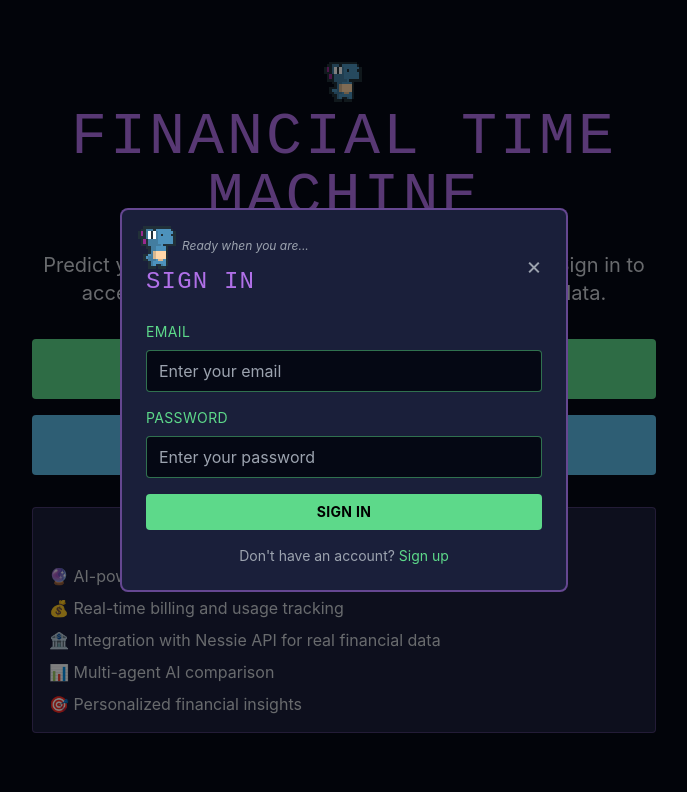
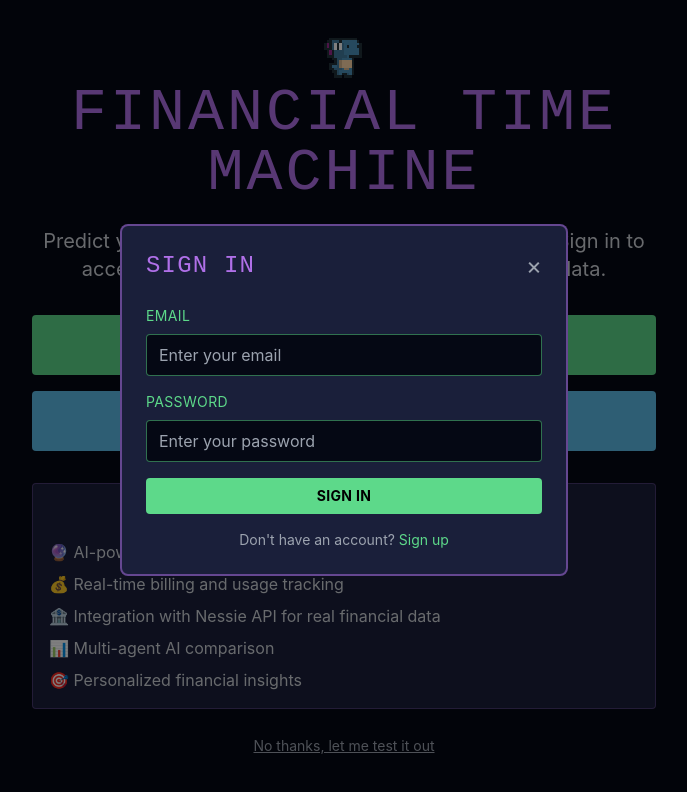
Before and after one commit to agduan/DivHacks-2025, a Next.js app: page / in a window 1280 px wide. Both pictures are taken after a click on the button "SIGN IN". Shown: the top 792 px of the page, without its empty margins (296-983 px from the left). Built offline with nearby package versions, Linux system fonts and the light colour scheme.

Commit message:
Add test button on landing page

```diff
--- a/app/page.tsx
+++ b/app/page.tsx
@@ -20,6 +20,7 @@ function MainApp() {
   const [showAuthModal, setShowAuthModal] = useState(false);
   const [authMode, setAuthMode] = useState<'signin' | 'signup'>('signin');
   const [isButtonHovered, setIsButtonHovered] = useState(false);
+  const [guestMode, setGuestMode] = useState(false);
 
   // Check URL parameters for auth mode
   useEffect(() => {
@@ -42,7 +43,7 @@ function MainApp() {
     );
   }
 
-  if (!user) {
+  if (!user && !guestMode) {
     return (
       <div className="min-h-screen bg-retro-darker flex items-center justify-center">
         <div className="text-center max-w-2xl mx-auto px-6">
@@ -96,6 +97,15 @@ function MainApp() {
               <li>📊 Multi-agent AI comparison</li>
               <li>🎯 Personalized financial insights</li>
             </ul>
+          </div>
+
+          <div className="mt-6">
+            <button
+              onClick={() => setGuestMode(true)}
+              className="text-gray-400 hover:text-neon-blue text-sm transition-colors underline"
+            >
+              No thanks, let me test it out
+            </button>
           </div>
         </div>
 
--- a/components/AuthModal.tsx
+++ b/components/AuthModal.tsx
@@ -2,7 +2,6 @@
 
 import { useState } from 'react';
 import { useAuth } from '@/contexts/AuthContext';
-import DinoSprite from '@/components/DinoSprite';
 
 interface AuthModalProps {
   isOpen: boolean;
@@ -16,7 +15,6 @@ export default function AuthModal({ isOpen, onClose, mode }: AuthModalProps) {
   const [name, setName] = useState('');
   const [loading, setLoading] = useState(false);
   const [error, setError] = useState('');
-  const [isButtonHovered, setIsButtonHovered] = useState(false);
 
   const { signIn, signUp } = useAuth();
 
@@ -60,20 +58,9 @@ export default function AuthModal({ isOpen, onClose, mode }: AuthModalProps) {
     <div className="fixed inset-0 bg-black/50 flex items-center justify-center z-50">
       <div className="bg-retro-gray p-6 rounded-lg border-2 border-neon-purple/50 w-full max-w-md">
         <div className="flex justify-between items-center mb-6">
-          <div>
-            <div className="flex items-center gap-3 mb-2">
-              <DinoSprite
-                variant="doux"
-                animation={isButtonHovered ? 'run' : 'walk'}
-              />
-              <span className="text-xs text-gray-400 italic">
-                {isButtonHovered ? 'Running to your future!' : 'Ready when you are...'}
-              </span>
-            </div>
           <h2 className="text-2xl font-bold text-neon-purple uppercase tracking-wider font-vcr">
             {mode === 'signin' ? 'Sign In' : 'Sign Up'}
           </h2>
-          </div>
           <button
             onClick={onClose}
             className="text-gray-400 hover:text-white text-2xl"
@@ -136,8 +123,6 @@ export default function AuthModal({ isOpen, onClose, mode }: AuthModalProps) {
           <button
             type="submit"
             disabled={loading}
-            onMouseEnter={() => setIsButtonHovered(true)}
-            onMouseLeave={() => setIsButtonHovered(false)}
             className="w-full bg-neon-green text-black px-4 py-2 rounded font-bold text-sm uppercase tracking-wide transition-all disabled:opacity-50 disabled:cursor-not-allowed"
           >
             {loading ? 'Processing...' : (mode === 'signin' ? 'Sign In' : 'Sign Up')}
```
